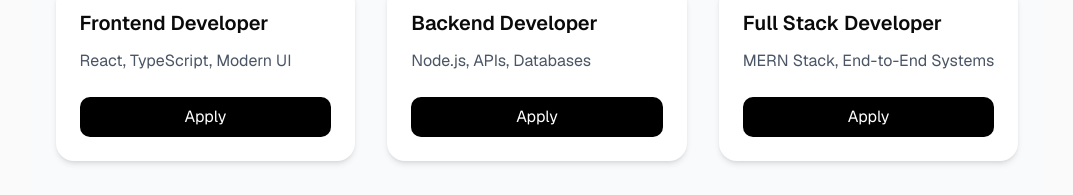
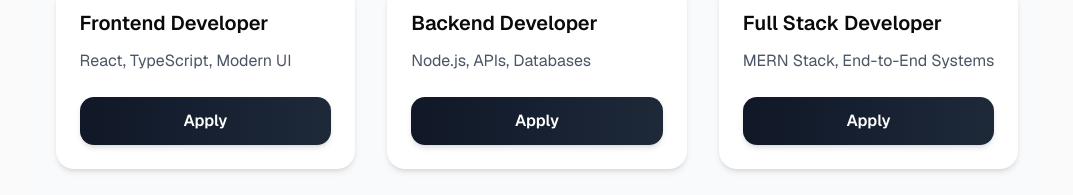
Before and after one commit to Abrshi/CVScreener, a Next.js app in the folder frontend/: page / in a window 1280 px wide. Shown: the part 1004-1199 px from the top of the page, without its empty margins (103-1176 px from the left). Built offline with nearby package versions, Linux system fonts and the light colour scheme.

Commit message:
button fixed

```diff
--- a/frontend/components/LandingPage.jsx
+++ b/frontend/components/LandingPage.jsx
@@ -1,3 +1,4 @@
+import Link from "next/link";
 export default function LandingPage() {
   const roles = [
     {
@@ -46,9 +47,12 @@ export default function LandingPage() {
             >
               <h3 className="text-xl font-semibold mb-3">{role.title}</h3>
               <p className="text-gray-600 mb-6">{role.description}</p>
-              <button className="w-full bg-black text-white py-2 rounded-lg hover:bg-gray-800 transition">
+              <Link
+                href="/form"
+                className="inline-block w-full text-center bg-gradient-to-r from-gray-900 to-gray-800 text-white font-semibold py-3 px-6 rounded-xl shadow-md hover:from-gray-800 hover:to-gray-700 hover:shadow-lg transition-all duration-300 focus:outline-none focus:ring-2 focus:ring-gray-500 focus:ring-offset-2"
+              >
                 Apply
-              </button>
+              </Link>
             </div>
           ))}
         </div>
```
